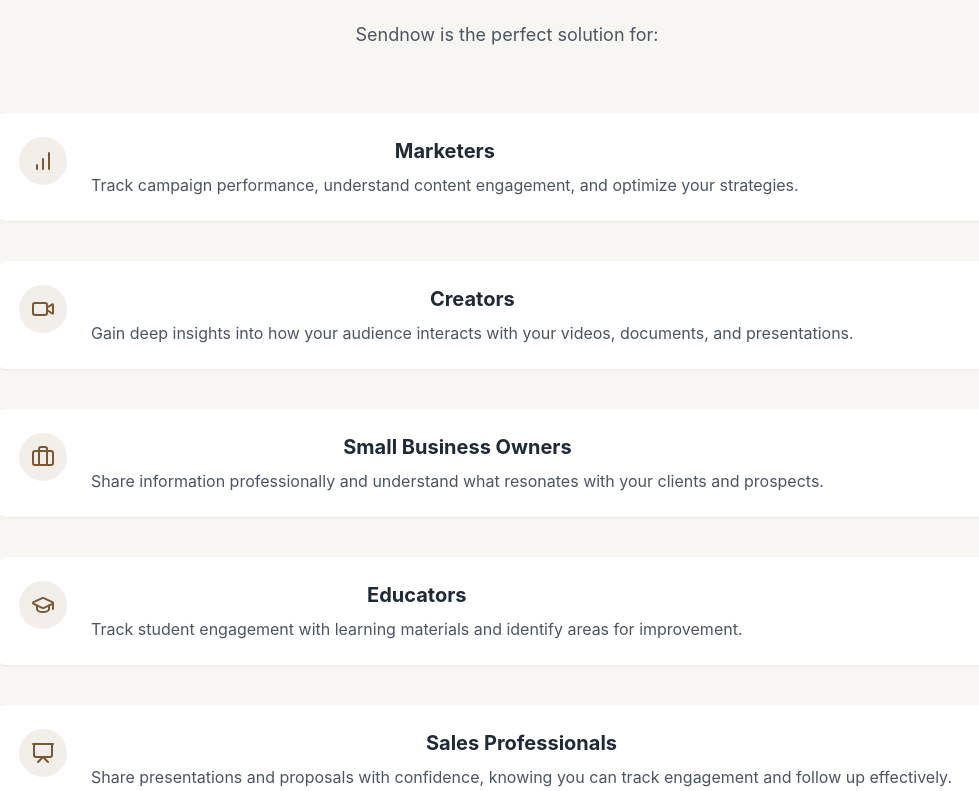
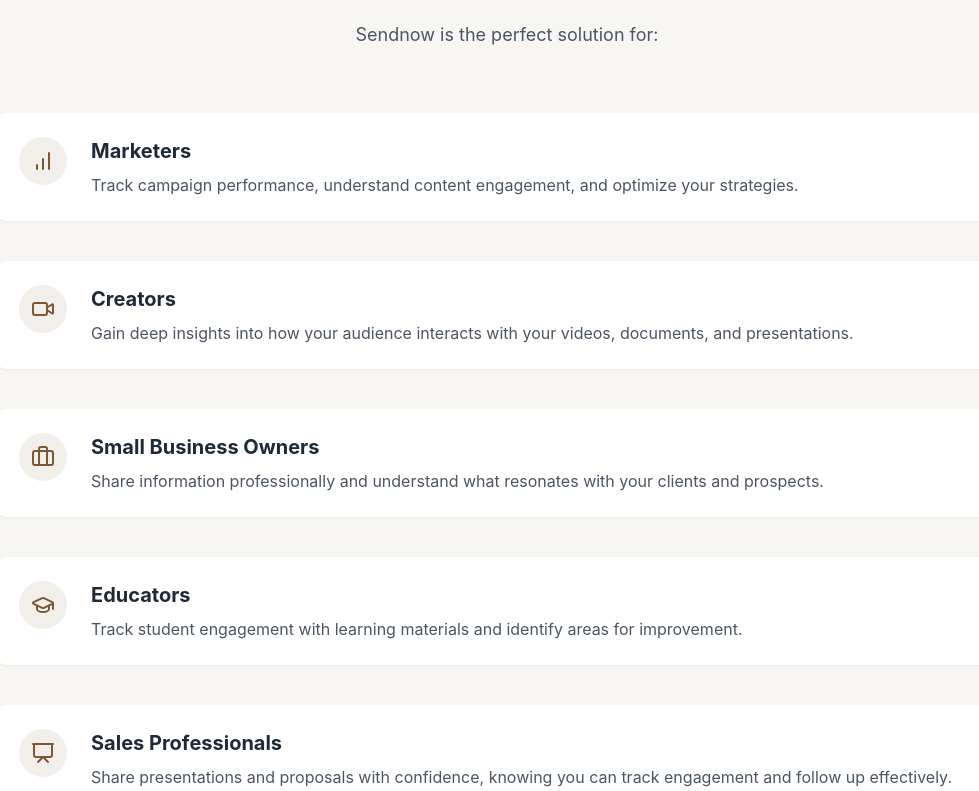
Before and after one commit to Get-analytics/Sndnow, a React (Create React App) app: page / in a window 1280 px wide. Shown: the part 4009-4800 px from the top of the page, without its empty margins (133-1112 px from the left). Built offline with nearby package versions, Linux system fonts and the light colour scheme.

Commit message:
Update UserTypeSection.jsx
updated

```diff
--- a/src/Component/UserTypeSection.jsx
+++ b/src/Component/UserTypeSection.jsx
@@ -89,7 +89,7 @@
           {userTypes.map((userType, index) => (
             <motion.div
               key={index}
-              className="flex items-start mb-10 bg-white rounded-xl p-6 shadow-sm transition-all duration-300 hover:shadow-md"
+              className="flex items-start mb-10 bg-white rounded-xl p-6 shadow-sm transition-all duration-300 hover:shadow-md text-left"
               variants={itemVariants}
             >
               <div className="bg-[#7C5832] bg-opacity-10 w-12 h-12 rounded-full flex items-center justify-center shrink-0 mr-6">
```
